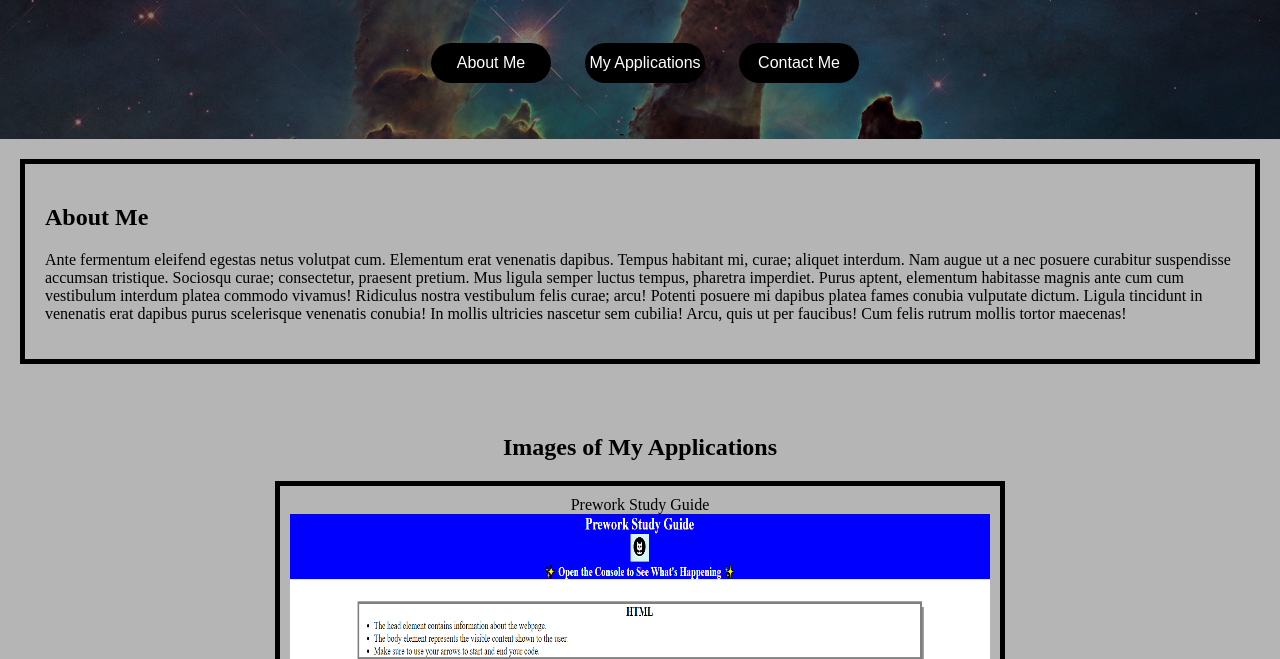
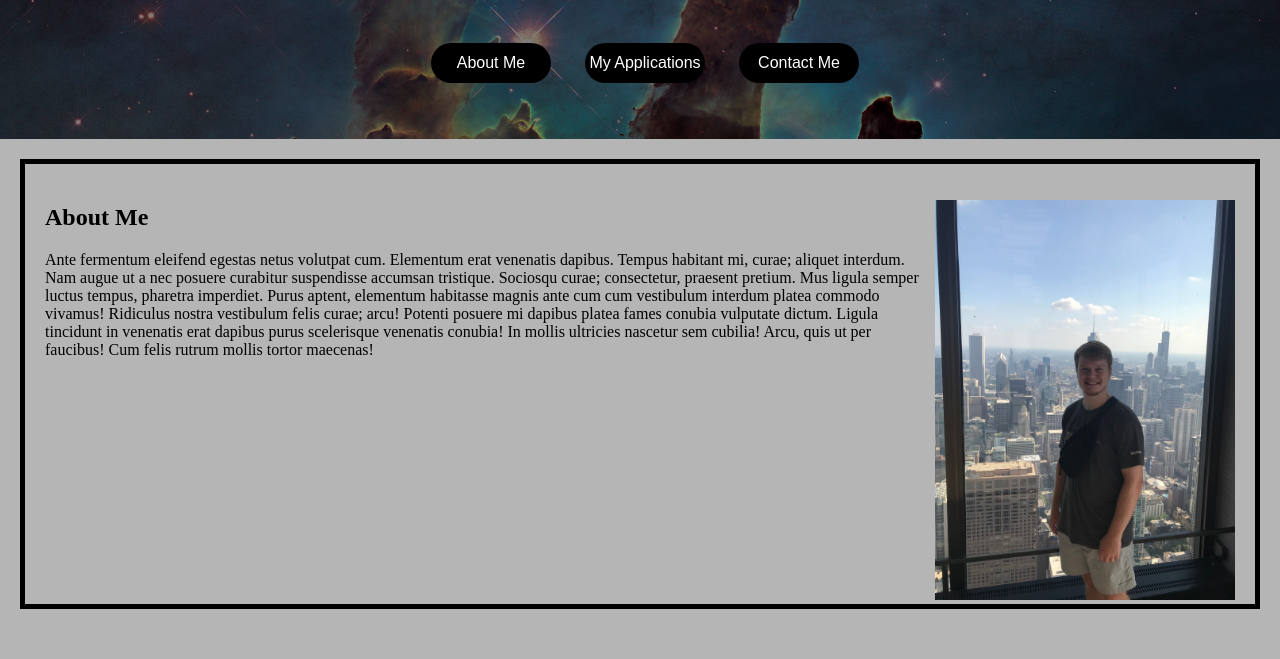
Before and after one commit to TylerKandarian/Portfolio, a plain HTML site: page index.html in a window 1280 px wide. Shown: the part 141-800 px from the top of the page. Drawn offline with Linux system fonts and the light colour scheme.

Commit message:
added personal image

```diff
--- a/Assets/css/style.css
+++ b/Assets/css/style.css
@@ -77,7 +77,13 @@ li {
   border-color: black;
   margin: 20px;
   padding: 20px;
+  height: 400px;
 }
+
+#me {
+  float: right;
+   margin: 0 0 0 15px;
+  }
 
 .container {
   margin: 20px;
--- a/index.html
+++ b/index.html
@@ -24,7 +24,8 @@
         </div>
     </header>
     <section id="about-me" class="aboutme">
-        <p>
+        <p><img src="./Assets/Images/Me.jpeg" alt="Picture of Tyler Kandarian in Chicago tower" width="300" height="400"
+                id="me"></img>
         <h2>About Me</h2>
         Ante fermentum eleifend egestas netus volutpat cum. Elementum erat venenatis dapibus. Tempus habitant mi,
         curae; aliquet interdum. Nam augue ut a nec posuere curabitur suspendisse accumsan tristique. Sociosqu
```
Also changed, not shown: Assets/Images/Me.jpeg (added).
